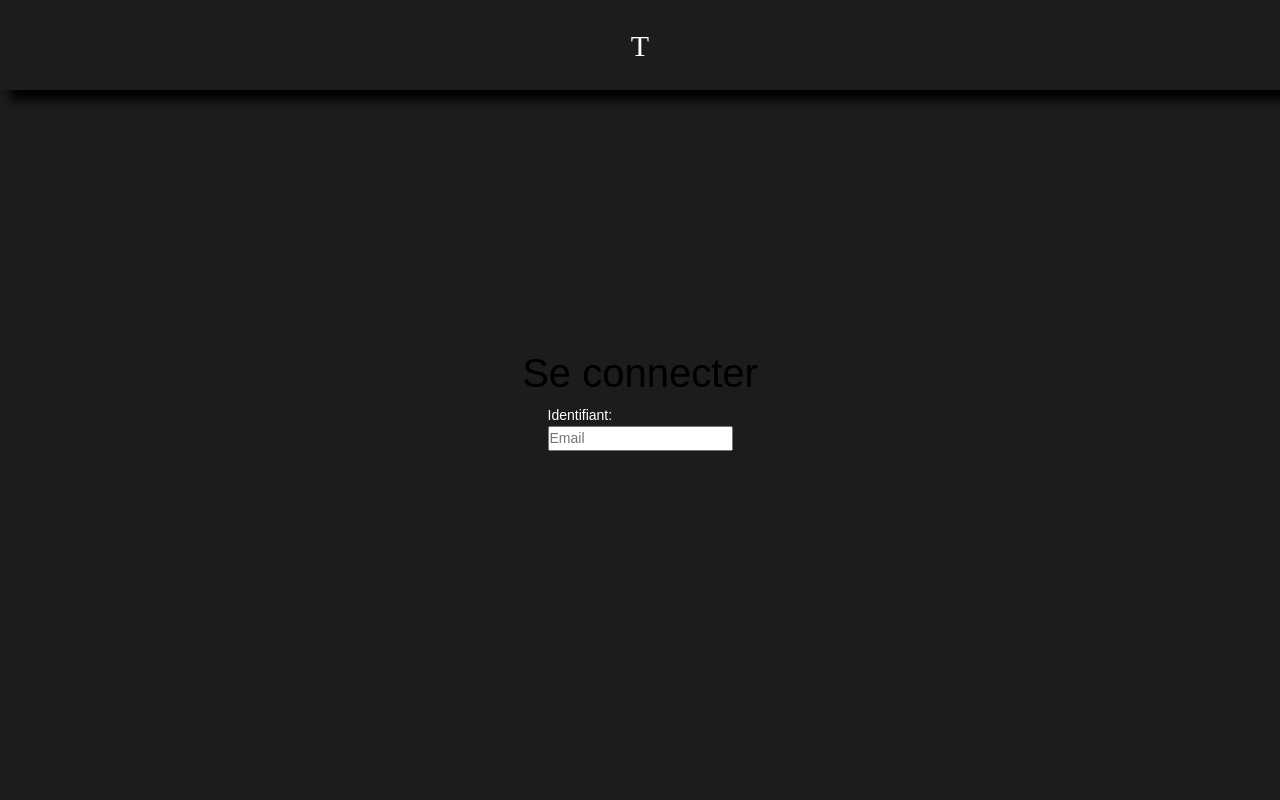
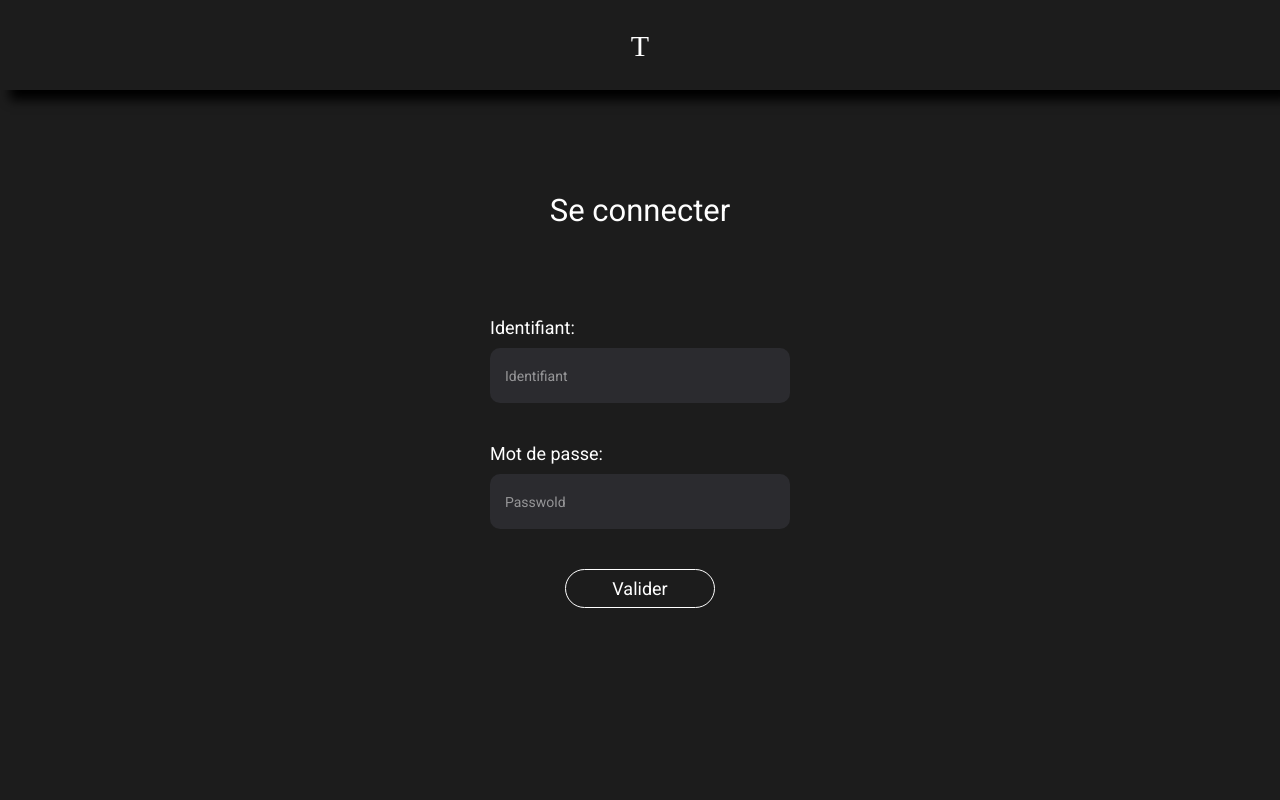
Before and after one commit to SouabeRaphael/Trombinoscope, a PHP site: page /vue/login.php in a window 1280 px wide. Run offline with PHP 8.4, Linux system fonts and the light colour scheme; some libraries are stand-ins or nearby versions; some web fonts are replaced.

Commit message:
Avancement intégration

```diff
--- a/assets/css/styles.css
+++ b/assets/css/styles.css
@@ -94,14 +99,71 @@ body {
   align-items: center;
 }
 
-.identifier-fields{
+.content-login-page form{
+  margin-top: 60px;
+  display: flex;
+  flex-direction: column;
+  justify-content: center;
+  align-items: center;
+}
+
+.content-login-page h1{
+  color: white;
+  font-size: 31px;
+  font-family: 'Roboto';
+  font-weight: 400;
+}
+
+.form-login{
   display: flex;
   justify-content: center;
   flex-direction: column;
-  color: white;
+  margin-top: 20px;
+  color: #1B2432;
 }
 
-/* Dashboard */
+.form-login label{
+  font-size: 18px;
+  color: white;
+  font-family: 'Roboto';
+  font-weight: 400;
+  margin-bottom: 10px;
+}
+
+.fiel-password{
+  margin-top: 40px;
+}
+
+.form-login input[type=text]{
+  width: 300px;
+  height: 55px;
+  color: white;
+  background-color: #2B2B2F;
+  border: none;
+  border-radius: 10px;
+  padding-left: 15px;
+  /* padding: 8px 20px; */
+}
+.form-login input[type=text]::placeholder{
+  color: white;
+  opacity: 50%;
+  font-family: 'Roboto';
+  font-weight: 400;
+}
+
+.btn-login{
+  font-size: 18px;
+  color: white;
+  margin-top: 40px;
+  border: 1px solid white;
+  border-radius: 20px;
+  padding: 8px 46px;
+  background-color: transparent;
+  font-family: 'Roboto';
+  font-weight: 400;
+}
+
+/* home_page */
 /* ---------------------------------- */
 .page-content{
   width: 100%;
--- a/assets/js/script.js
+++ b/assets/js/script.js
@@ -0,0 +1,14 @@
+// @@@
+// pop up add grade
+// @@@
+let btn_add_grade = document.querySelector(".add-school");
+let section_add_grade = document.querySelector(".section_add_grade");
+
+// Fontion qui gere l'affichage du pop up grade
+btn_add_grade.addEventListener('click', popup_grade);
+section_add_grade.addEventListener('click', popup_grade);
+
+
+function popup_grade() {
+    section_add_grade.classList.toggle("active");
+}
--- /dev/null
+++ b/controller/login_controller.php
@@ -0,0 +1 @@
+<?php header('Location: /trombinoscope/vue/home_page.php');?>
--- a/inc/header.php
+++ b/inc/header.php
@@ -4,7 +4,7 @@
     <meta charset="UTF-8">
     <meta http-equiv="X-UA-Compatible" content="IE=edge">
     <meta name="viewport" content="width=device-width, initial-scale=1.0">
-    <title>Document</title>
+    <title>Trombinoscope</title>
     <meta name="description" content="">
     <!-- appel cdn reset css -->
     <link rel="stylesheet" href="https://cdnjs.cloudflare.com/ajax/libs/meyer-reset/2.0/reset.min.css"
--- a/index.php
+++ b/index.php
@@ -1,3 +1 @@
-<?php include './inc/header.php';
-
-?>
+<?php header('Location: /trombinoscope/vue/dashboard.php');?>
--- /dev/null
+++ b/vue/add_students.php
@@ -0,0 +1 @@
+<?php require_once './inc/navbar.php'; ?>
--- a/vue/home-page.php
+++ /dev/null
@@ -1,6 +0,0 @@
-<?php include_once '../inc/header.php';?>
-    <main class="content-home-page">
-        <p>T</p>
-        <a href="./login.php" class="link-login">Se connecter</a>
-    </main>
-<?php include_once './inc/footer.php';?>
--- a/vue/login.php
+++ b/vue/login.php
@@ -1,4 +1,4 @@
-<?php include_once '../inc/header.php';?>
+<?php require_once '../inc/header.php';?>
 <header class="header">
     <div class="content-header">
         <nav class="navbar navbar-login">
@@ -8,11 +8,19 @@
 </header>
 <main class="content-login-page">
     <h1>Se connecter</h1>
-    <form>
-        <div class="identifier-fields">
-            <label for="identifier">Identifiant:</label>
-            <input type="text" name="identifier" placeholder="Email">
+    <form action="../controller/login_controller.php" method="POST">
+
+        <div class="fiel-identifiant form-login" >
+            <label for="identifiant">Identifiant:</label>
+            <input type="text" name="identifiant" class="item-form" placeholder="Identifiant">
         </div>
+
+        <div class="fiel-password form-login">
+            <label for="password">Mot de passe:</label>
+            <input type="text" name="password" class="item-form" placeholder="Passwold">
+        </div>
+
+        <button type="submit" name="btn" class="btn-login">Valider</button>
     </form>
 </main>
-<?php include_once '../inc/footer.php';?>
+<?php require_once '../inc/footer.php';?>
```
Also changed, not shown: other parts of assets/css/styles.css (+116 -10 lines), inc/header-vue.php (deleted, +0 -13 lines), inc/navbar.php (added, +12 -0 lines), vue/dashboard.php (+6 -22 lines), vue/home_page.php (added, +37 -0 lines), assets/css/dashboard.css (deleted).
